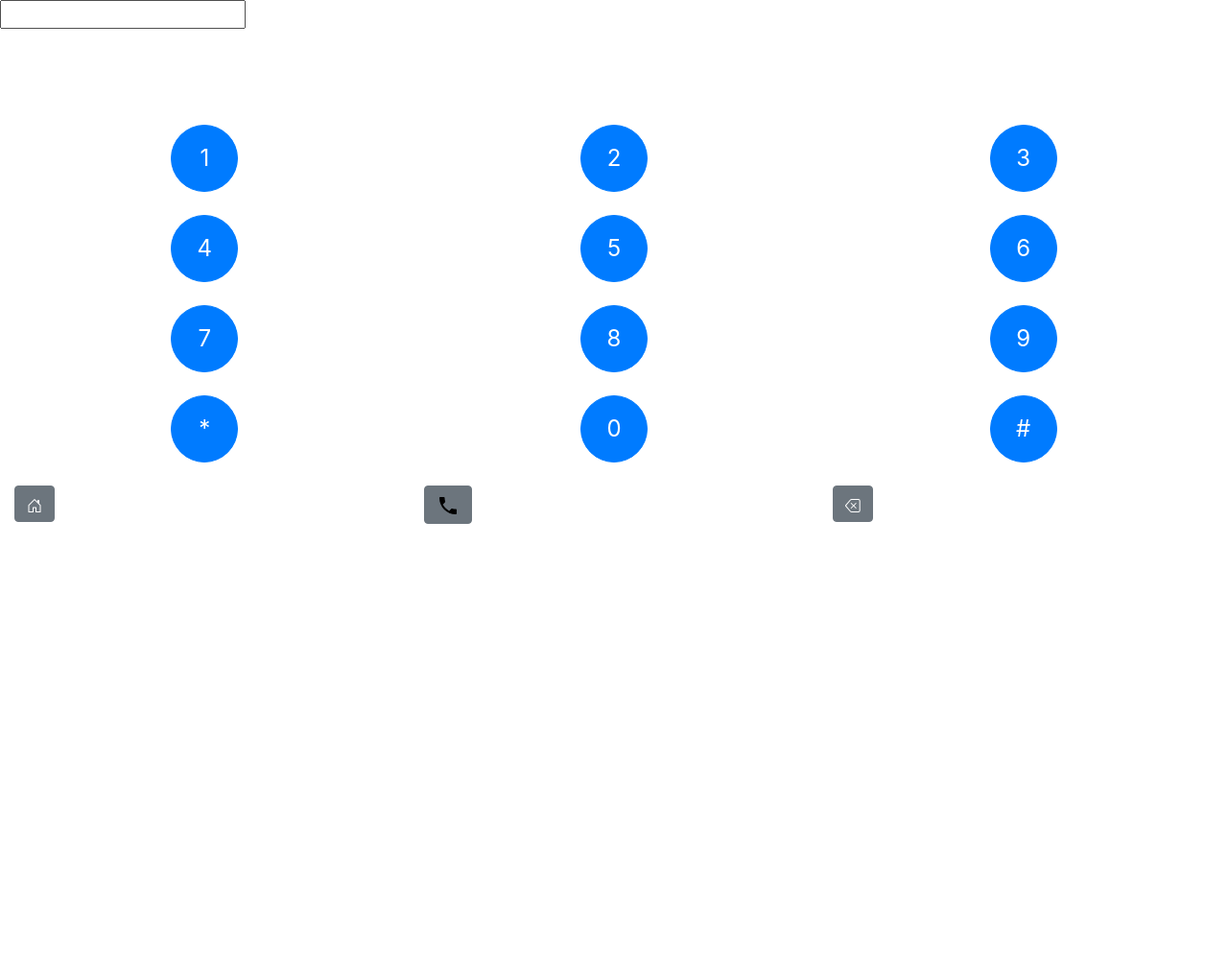
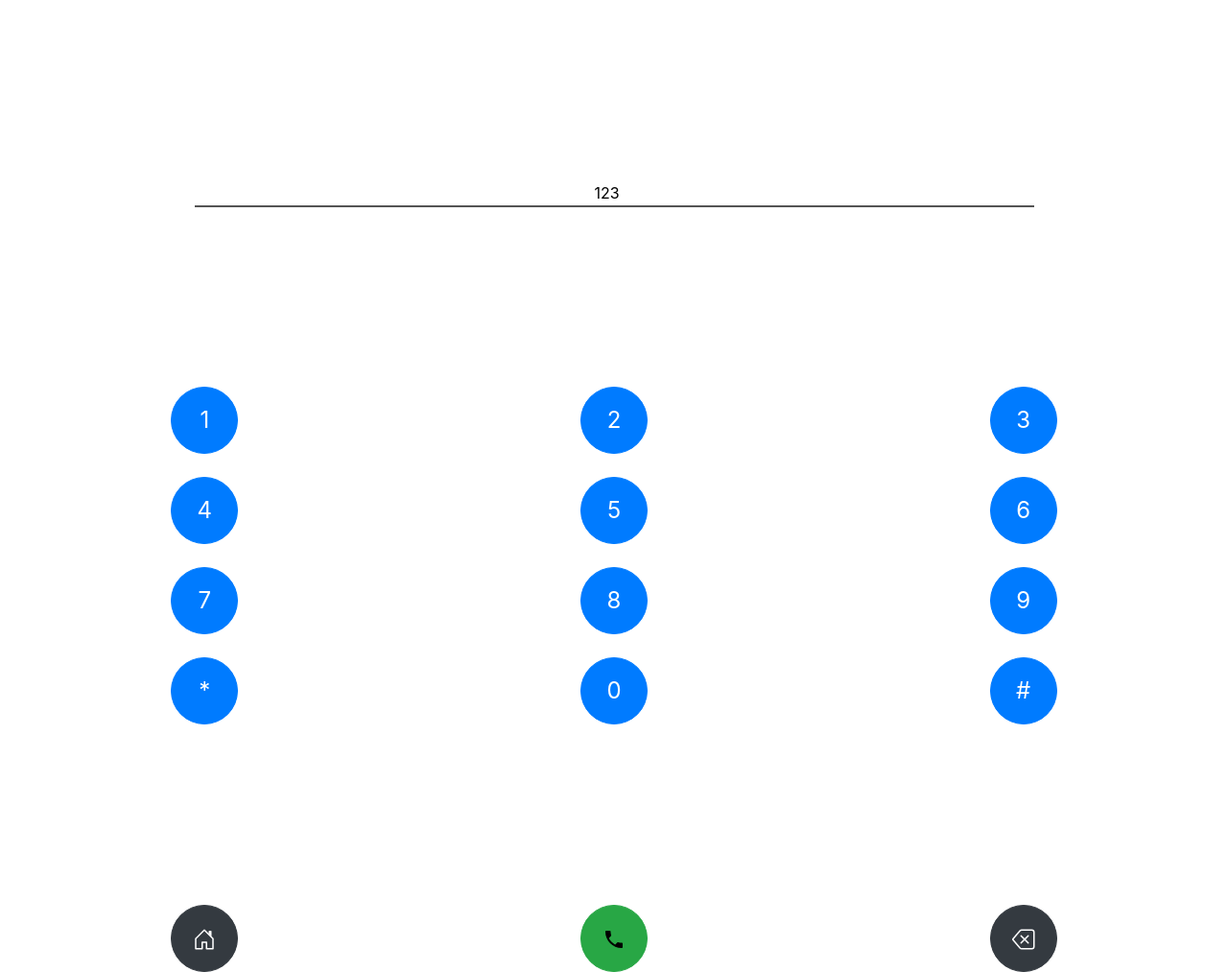
Before and after one commit to lane203m/ENSE471_GroupG_Project, a plain HTML site: page src/dial/index.html in a window 1280 px wide. Shown: the whole page at 96% size. Before the commit the page ends 800 px from the top, so only its background shows below. Drawn offline with nearby package versions, Linux system fonts and the light colour scheme.

Commit message:
Finished interface

```diff
--- a/src/dial/index.html
+++ b/src/dial/index.html
@@ -13,7 +13,7 @@
     .keypad {
       background-size: auto;
       text-align: center;
-      padding-top: 100px;
+      padding-top: 15%;
     }
 
     .btn-circle.btn-xl {
@@ -34,13 +34,22 @@
       font-size: 12px;
       line-height: 1.42857;
     }
+
+    .num-box {
+      text-align: center;
+      width: 70%;
+      outline: 0;
+      border-width: 0 0 2px;
+      border-color: black;
+    }
   </style>
 </head>
 
 <body>
   <div class="container-fluid">
-    <div class="row" id="num_input_container">
-      <input type="number" readonly>
+
+    <div class="keypad">
+      <input class="num-box" type="number" readonly value="123">
     </div>
 
     <div class="keypad">
@@ -68,9 +77,10 @@
         <div class="col"><button type="button" class="btn btn-primary btn-circle btn-xl">#</button></div>
       </div>
     </div>
-    <br>
+    <div class="keypad">
       <div class="row" id="button_container">
-      <div class="col"><button type="button" class="btn btn-secondary">
+        <div class="col">
+          <button type="button" class="btn btn-dark btn-circle btn-xl">
             <svg class="bi bi-house-door" width="1em" height="1em" viewBox="0 0 16 16" fill="currentColor"
               xmlns="http://www.w3.org/2000/svg">
               <path fill-rule="evenodd"
@@ -79,10 +89,12 @@
               <path fill-rule="evenodd" d="M13 2.5V6l-2-2V2.5a.5.5 0 01.5-.5h1a.5.5 0 01.5.5z" clip-rule="evenodd" />
             </svg>
           </button></div>
-      <div class="col"><button type="button" class="btn btn-secondary">
+        <div class="col">
+          <button type="button" class="btn btn-success btn-circle btn-xl">
             <img src="phone.svg">
           </button></div>
-      <div class="col"><button type="button" class="btn btn-secondary">
+        <div class="col">
+          <button type="button" class="btn btn-dark btn-circle btn-xl">
             <svg class="bi bi-backspace" width="1em" height="1em" viewBox="0 0 16 16" fill="currentColor"
               xmlns="http://www.w3.org/2000/svg">
               <path fill-rule="evenodd"
@@ -96,6 +108,7 @@
           </button></div>
       </div>
     </div>
+  </div>
 
   <!-- Optional JavaScript -->
   <!-- jQuery first, then Popper.js, then Bootstrap JS -->
```
Lines whose indentation alone changed are shown as unchanged.
